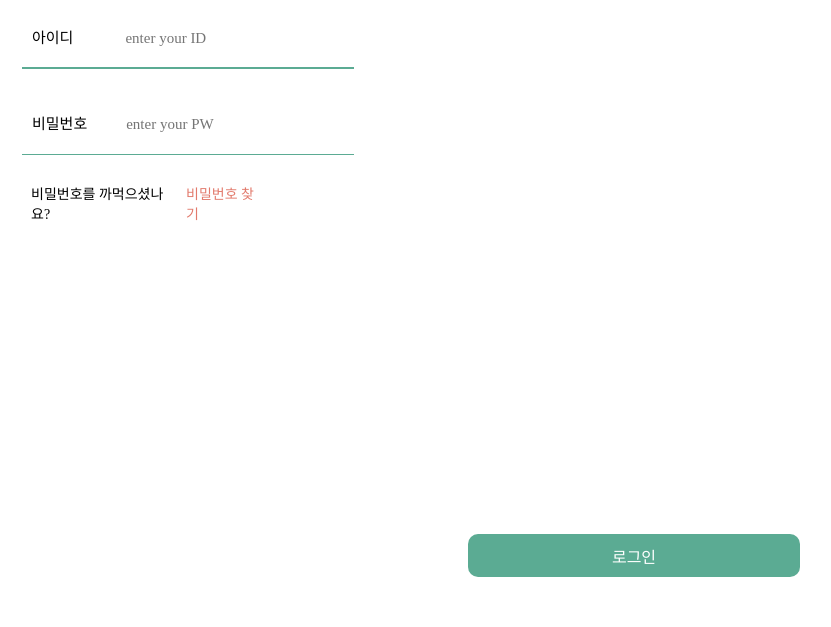
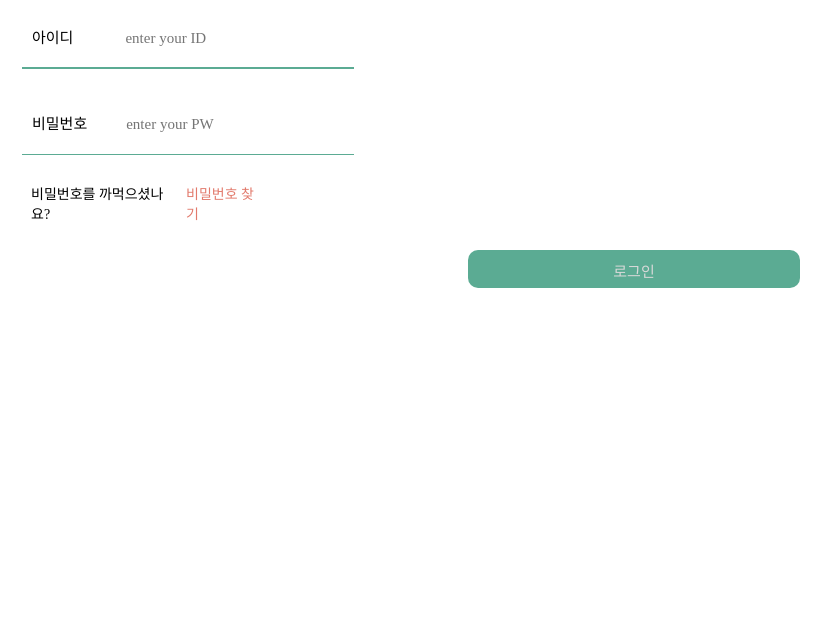
Before and after one commit to YoungseoChoi23/wishWith_final, a Flask app: page /login in a window 1280 px wide. Shown: the part 173-800 px from the top of the page, without its empty margins (6-837 px from the left). Run offline with Flask 3, Linux system fonts and the light colour scheme; some web fonts are replaced.

Commit message:
feat: 로그인, 로그아웃 완전 끝

```diff
--- a/application.py
+++ b/application.py
@@ -58,6 +58,7 @@ def login():
 
 @app.route("/login_confirm", methods=['POST'])
 def login_user():
+    print("실행됨")
     id_=request.form['id']
     pw=request.form['password']
     pw_hash = hashlib.sha256(pw.encode('utf-8')).hexdigest()
@@ -66,7 +67,7 @@ def login_user():
         return redirect(url_for('index'))
     else:
         flash("존재하지 않는 정보입니다! 다시 로그인을 시도해주세요.")
-        return redirect(url_for('login'))
+        return redirect(url_for('index'))
 
 @app.route("/logout")
 def logout_user():
--- a/static/css/login.css
+++ b/static/css/login.css
@@ -125,7 +125,6 @@
   font-size: 15px;
   font-family: "Pretendard-Regular";
   color: #d9d9d9;
-  background-color: #fff;
 }
 #login-form > input[name="id"] {
   width: 107px;
@@ -166,16 +165,18 @@ hr {
 }
 
 .loginSubmit {
-  position: absolute;
+  justify-content: center;
+  display: flex;
   width: 332px;
   height: 43px;
   margin: auto;
+  margin-top: 40px;
   bottom: 50px;
-  left: calc(50% - 166px);
   border-radius: 10px;
   padding: 10px;
   background-color: #5bab93;
-  color: #fff;
   font-size: 16px;
+  color: white;
+  text-align: center;
   font-family: "Pretendard-Regular";
 }
--- a/templates/login.html
+++ b/templates/login.html
@@ -1,7 +1,7 @@
 <!DOCTYPE html>
 <html>
   <head>
-        <link rel="stylesheet" type="text/css" href="../static/css/login.css">
+    <link rel="stylesheet" type="text/css" href="../static/css/login.css" />
     {% with mesg = get_flashed_messages() %} {% if mesg !=[] %}
     <script>
       alert("{{ mesg[0] }}");
@@ -9,12 +9,30 @@
     {% endif %} {% endwith %}
   </head>
   <body>
-        <a href="{{url_for('index')}}" target="_parent" id="ximg"><svg width="44" height="44" viewBox="0 0 44 44" fill="none" xmlns="http://www.w3.org/2000/svg">
-            <path d="M32.8214 10.7793L10.9404 32.9947" stroke="black" stroke-width="1.5" stroke-linecap="round" stroke-linejoin="round"/>
-            <path d="M10.9404 10.7793L32.8214 32.9947" stroke="black" stroke-width="1.5" stroke-linecap="round" stroke-linejoin="round"/>
+    <a href="{{url_for('index')}}" target="_parent" id="ximg"
+      ><svg
+        width="44"
+        height="44"
+        viewBox="0 0 44 44"
+        fill="none"
+        xmlns="http://www.w3.org/2000/svg"
+      >
+        <path
+          d="M32.8214 10.7793L10.9404 32.9947"
+          stroke="black"
+          stroke-width="1.5"
+          stroke-linecap="round"
+          stroke-linejoin="round"
+        />
+        <path
+          d="M10.9404 10.7793L32.8214 32.9947"
+          stroke="black"
+          stroke-width="1.5"
+          stroke-linecap="round"
+          stroke-linejoin="round"
+        />
       </svg>
     </a>
-        <input type="submit" class="loginSubmit" value="로그인">
 
     <div class="textinfo">
       <div class="text1">서비스 사용을 위해</div>
@@ -26,17 +44,19 @@
     </div>
     <form method="post" action="/login_confirm" id="login-form">
       <label for="id" id="id">아이디</label>
-            <input type="text" name="id" placeholder="enter your ID"><hr/><br>
+      <input type="text" name="id" placeholder="enter your ID" />
+      <hr />
+      <br />
       <label for="id" id="password">비밀번호</label>
-            <input type="text" name="password" placeholder="enter your PW"><hr/>
+      <input type="text" name="password" placeholder="enter your PW" />
+      <hr />
       <div class="findpw">
         <div id="findpw1">비밀번호를 까먹으셨나요?</div>
-                <div id="findpw2"><a ref="#">비밀번호 찾기</a></div><br>
-        </div>
+        <div id="findpw2"><a ref="#">비밀번호 찾기</a></div>
+        <br />
       </div>
 
-
+      <input type="submit" class="loginSubmit" value="로그인" />
     </form>
-
   </body>
 </html>
```
Lines whose indentation alone changed are shown as unchanged.
